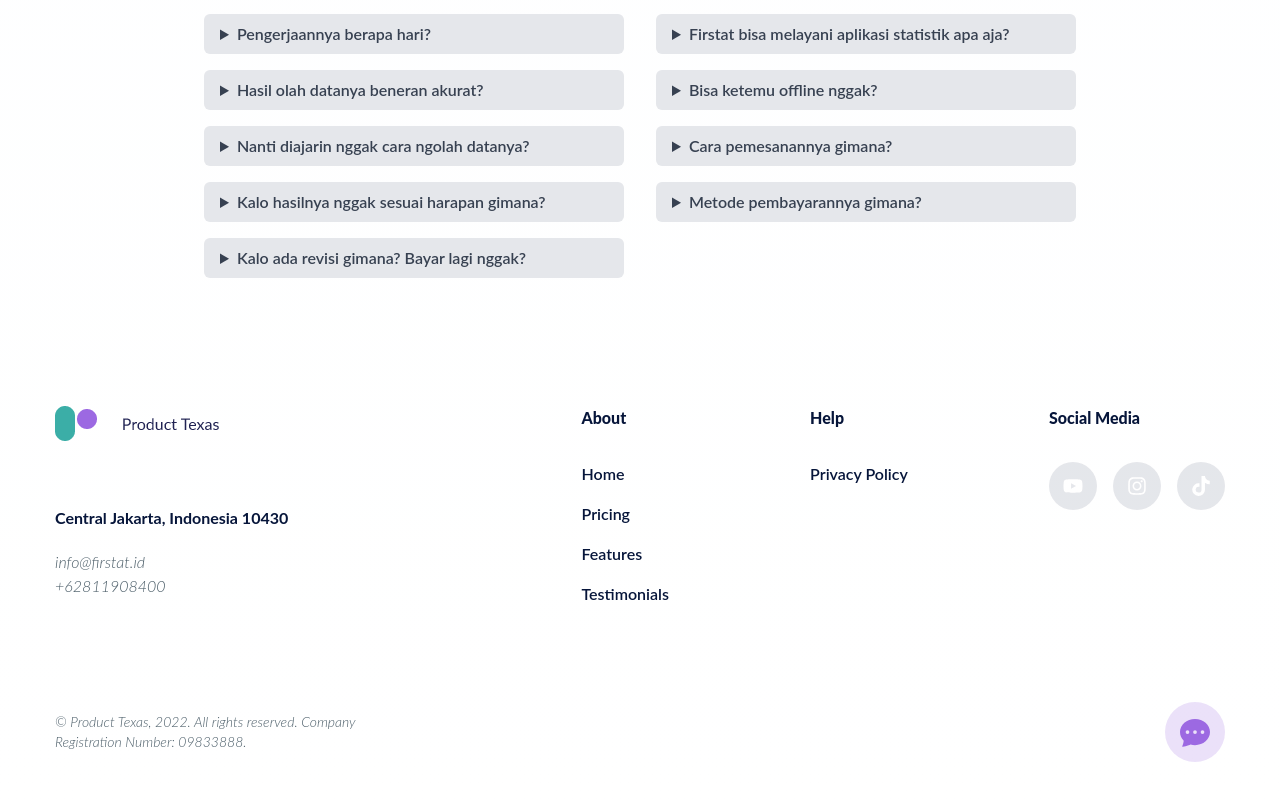
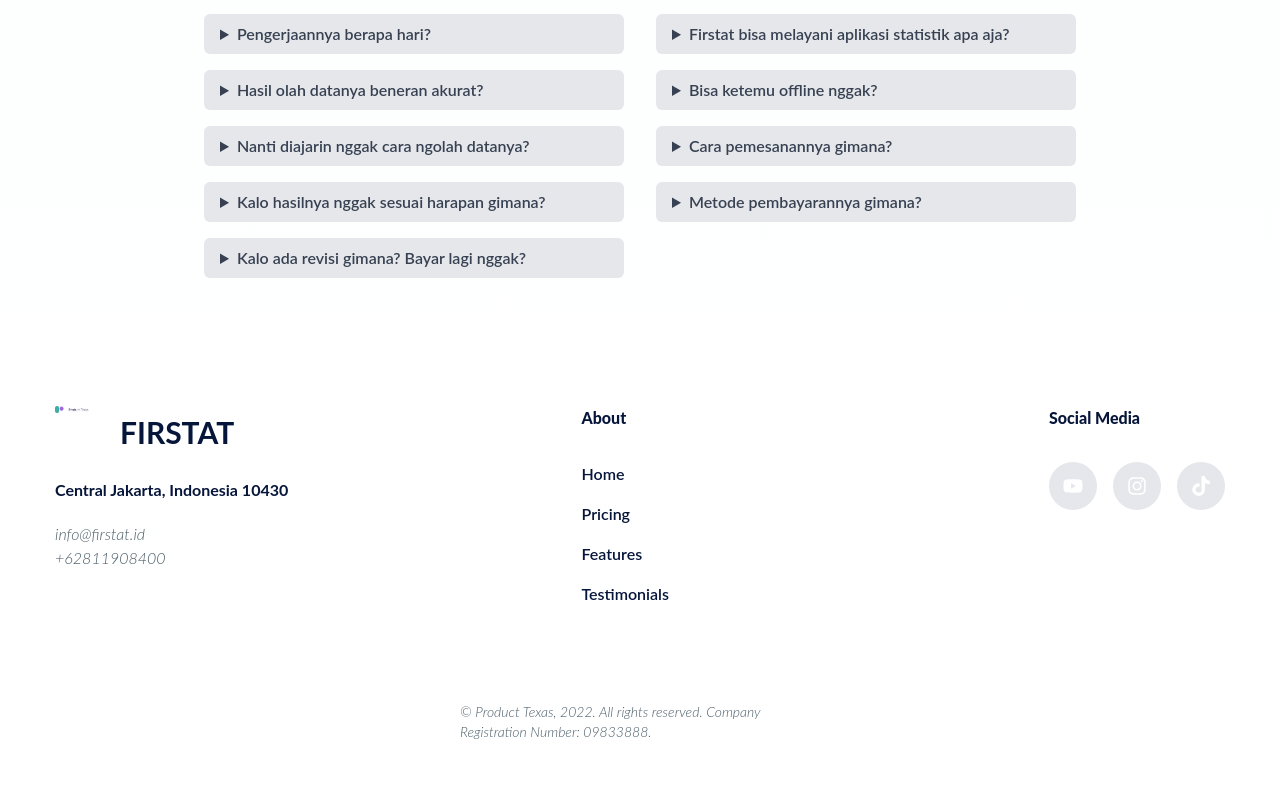
Before and after one commit to Farkhanariyasa/lanpage-ID, a React (Create React App) app: page / in a window 1280 px wide. Shown: the part 5886-6686 px from the top of the page. Built offline with nearby package versions, Linux system fonts and the light colour scheme; the HTML template or start-up script is replaced by a standard one.

Commit message:
Adjust footer

```diff
--- a/src/components/Copyright.js
+++ b/src/components/Copyright.js
@@ -9,17 +9,9 @@ const Copyright = () => {
   return (
     <section className='mt-24 pb-12' data-aos='fade-up'>
       <div className='container mx-auto'>
-        <div className='flex flex-col items-center text-center md:text-left  lg:flex-row justify-between gap-y-8'>
+        <div className='flex flex-col items-center text-center md:text-left  lg:flex-row justify-center gap-y-8'>
           {/* text */}
           <div className='text-sm font-light italic max-w-[360px]'>{text}</div>
-          {/* icon */}
-          <div className='-order-1 md:order-1'>
-            <div className='w-[60px] h-[60px] flex items-center justify-center rounded-full bg-accent-primary/20 cursor-pointer group'>
-              <div className='text-3xl text-accent-primary group-hover:scale-110 transition-all'>
-                {icon}
-              </div>
-            </div>
-          </div>
         </div>
       </div>
     </section>
--- a/src/components/Footer.js
+++ b/src/components/Footer.js
@@ -1,43 +1,44 @@
-import React from 'react';
+import React from "react";
 
 // import footer data
-import { footerData } from '../data';
+import { footerData } from "../data";
 
 // import components
-import Copyright from './Copyright';
+import Copyright from "./Copyright";
 
 const Footer = () => {
   // destructure footer data
   const { logo, address, email, phone, list1, list2, socialList } = footerData;
   return (
-    <footer data-aos='fade-up'>
-      <div className='container mx-auto'>
-        <div className='flex flex-col xl:flex-row text-center xl:text-left gap-y-12'>
+    <footer data-aos="fade-up">
+      <div className="container mx-auto">
+        <div className="flex flex-col xl:flex-row text-center xl:text-left gap-y-12">
           {/* info */}
-          <div className='w-[45%] mx-auto flex flex-col items-center xl:items-start'>
+          <div className="w-[45%] mx-auto flex flex-col items-center xl:items-start">
             {/* logo */}
-            <a href='#'>
-              <img className='mb-[65px]' src={logo} alt='' />
+            <a className="flex" href="#hero">
+                <img className="mb-[65px]" src={logo} alt="" width={45} />
+              <span className="text-primary text-3xl pl-5 pt-2  font-bold">FIRSTAT</span>
             </a>
             {/* address */}
-            <div className='max-w-[260px] mb-5 text-primary font-bold'>
+            <div className="max-w-[260px] mb-5 text-primary font-bold">
               {address}
             </div>
             {/* email */}
-            <div className='font-light italic'>{email}</div>
+            <div className="font-light italic">{email}</div>
             {/* phone */}
-            <div className='font-light italic'>{phone}</div>
+            <div className="font-light italic">{phone}</div>
           </div>
           {/* lists */}
-          <div className='flex flex-1 flex-col gap-y-14 xl:flex-row justify-between'>
+          <div className="flex flex-1 flex-col gap-y-14 xl:flex-row justify-between">
             {/* list 1 */}
             <div>
-              <div className='font-extrabold text-primary mb-8'>About</div>
-              <ul className='flex flex-col gap-y-4'>
+              <div className="font-extrabold text-primary mb-8">About</div>
+              <ul className="flex flex-col gap-y-4">
                 {list1.map((item, index) => {
                   return (
                     <li key={index}>
-                      <a className='text-primary' href={item.href}>
+                      <a className="text-primary" href={item.href}>
                         {item.name}
                       </a>
                     </li>
@@ -46,7 +47,7 @@ const Footer = () => {
               </ul>
             </div>
             {/* list 2 */}
-            <div>
+            {/* <div>
               <div className='font-extrabold text-primary mb-8'>Help</div>
               <ul className='flex flex-col gap-y-4'>
                 {list2.map((item, index) => {
@@ -59,21 +60,21 @@ const Footer = () => {
                   );
                 })}
               </ul>
-            </div>
+            </div> */}
             {/* social list */}
             <div>
-              <div className='font-extrabold text-primary mb-8'>
+              <div className="font-extrabold text-primary mb-8">
                 Social Media
               </div>
-              <ul className='flex gap-y-4 gap-x-4 justify-center'>
+              <ul className="flex gap-y-4 gap-x-4 justify-center">
                 {socialList.map((item, index) => {
                   return (
                     <li
-                      className='w-12 h-12 bg-primary/10 flex justify-center items-center rounded-full cursor-pointer hover:bg-accent-secondary transition-all'
+                      className="w-12 h-12 bg-primary/10 flex justify-center items-center rounded-full cursor-pointer hover:bg-accent-secondary transition-all"
                       key={index}
                     >
                       <a
-                        className='text-white text-xl hover:text-white'
+                        className="text-white text-xl hover:text-white"
                         href={item.href}
                       >
                         {item.icon}
```
